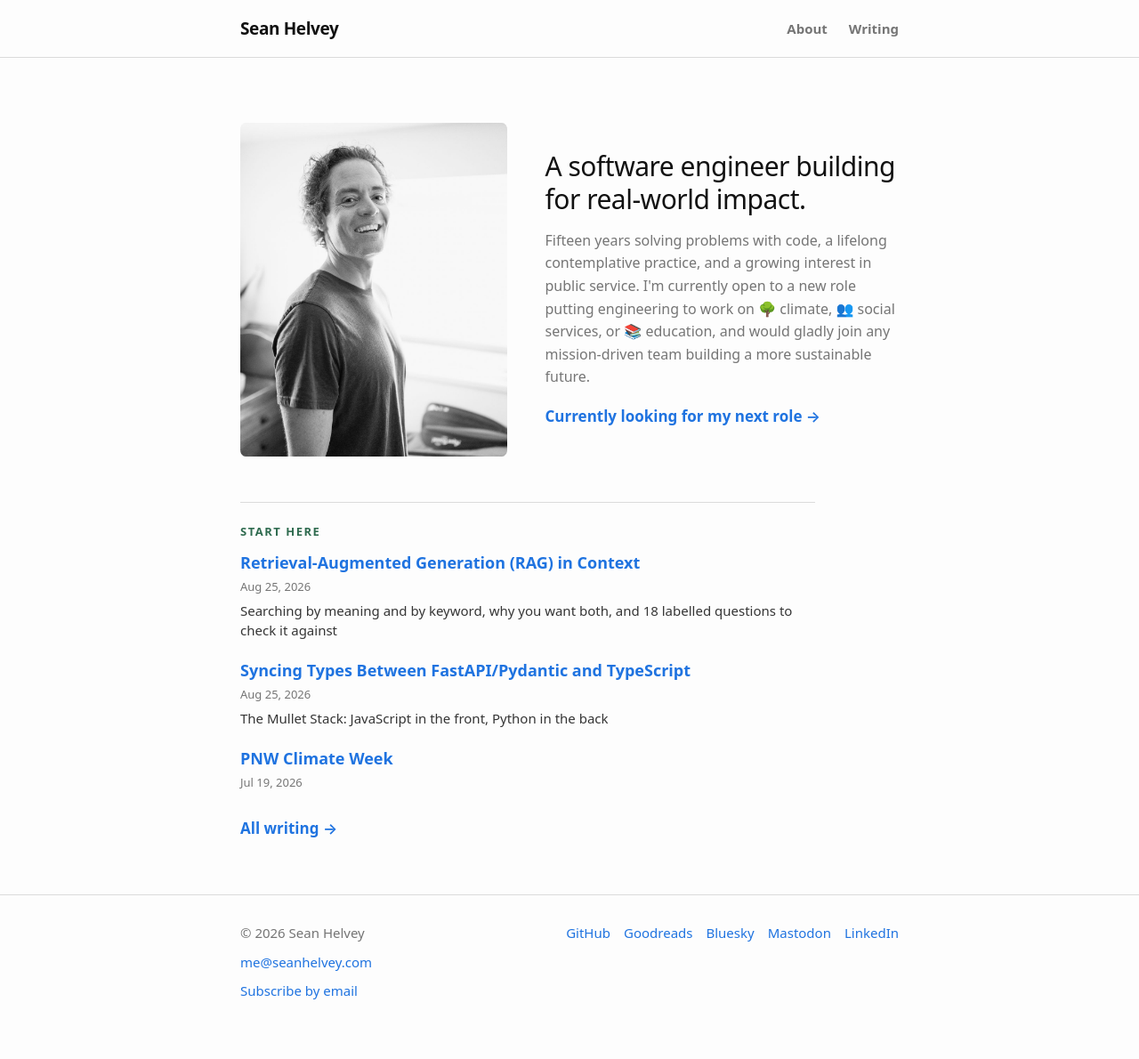
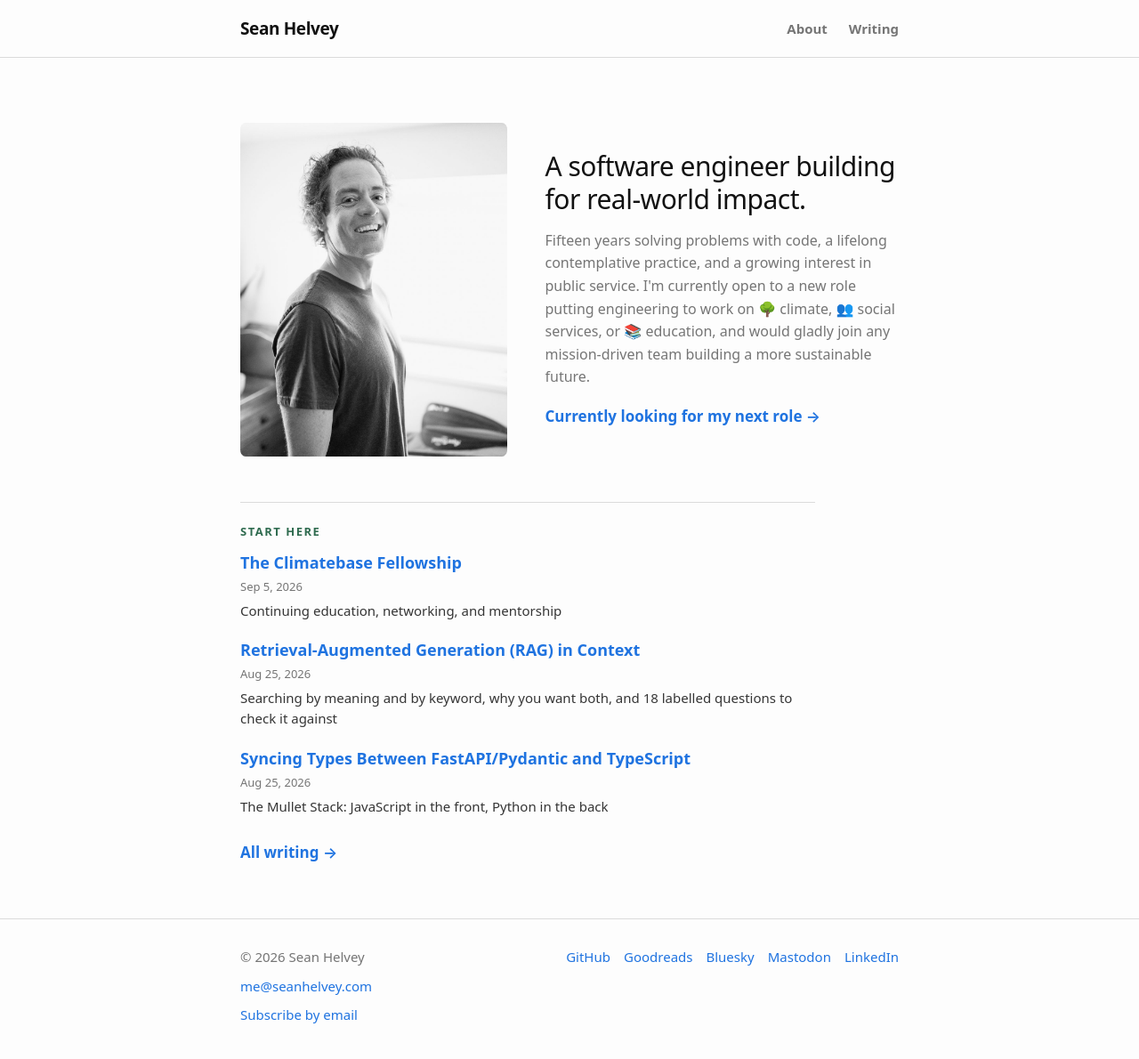
Before and after one commit to seanhelvey/seanhelvey.github.io, a Jekyll site: the page built from index.html, in a window 1280 px wide. Shown: the whole page at 89% size. Built offline with Jekyll 4.4.1, drawn with Linux system fonts in a browser that asks for light colours; before the commit the page ends 1163 px from its top, so only the background shows below that.

Commit message:
Fellowship and plastic posts.

```diff
--- a/_data/featured.yml
+++ b/_data/featured.yml
@@ -7,10 +7,8 @@
 # `blurb` is optional. Left out, the post's own subtitle is used instead, and a
 # post with neither shows just its title and date.
 
+- url: /climatebase-fellowship/
+
 - url: /rag-in-context/
 
 - url: /the-mullet-stack/
-
-# No subtitle on this one, so it needs a blurb here or it will show bare.
-- url: /pnw-climate-week/
-  blurb:
--- a/css/main.scss
+++ b/css/main.scss
@@ -67,6 +67,13 @@
   @include media-query($on-palm) {
     grid-template-columns: 1fr;
   }
+}
+
+// Figures take the full column by design (see the reading-measure note below).
+// This opts one back into the 38em text measure so it shares both edges with
+// the prose instead of overhanging it on the right.
+.sean-blog-gallery.in-measure {
+  max-width: 38em;
 }
 
 // One image per row, for artwork worth seeing at full column width.
@@ -345,6 +352,30 @@
   .sean-blog-gallery figcaption {
     font-size: 14px;
   }
+
+  // The mat above is for diagrams, which arrive on their own paper colour. A
+  // photograph brings its own edges and subject, so it wants neither that nor
+  // the gallery's 4:3 crop. It also needs the reading measure: text and the
+  // hand-off button are capped at 38em while galleries keep the full column,
+  // so a photo's hard edge would overhang them on the right.
+  .sean-blog-gallery.is-photo {
+    img {
+      background-color: transparent;
+      border: 0;
+      padding: 0;
+      aspect-ratio: auto;
+      object-fit: contain;
+    }
+  }
+
+  // .field-notes centres a 480px box in the 740px column, so it starts ~130px
+  // in while the text starts at 0. Everything else here shares the 38em
+  // measure, so let the callout share it too.
+  .field-notes {
+    max-width: 38em;
+    margin-left: 0;
+    margin-right: 0;
+  }
 }
 
 // The hand-off, and the whole reason the post exists. Full width and loud,
@@ -374,7 +405,9 @@
   .aside {
     display: block;
     margin-top: 0.8em;
-    font-size: 14px;
+    // 14px sat well below the 17px body and read as fine print, which buried
+    // the source link the line exists to carry.
+    font-size: 16px;
     text-align: center;
     color: var(--strong-muted);
   }
```
Also changed, not shown: _posts/2026-09-05-climatebase-fellowship.md (added, +27 -0 lines), _posts/2026-09-05-secondhand-plastic.md (added, +27 -0 lines), assets/images/seanhelvey/2026/SecondhandPlasticBrowse.png (added), assets/images/seanhelvey/2026/SecondhandPlasticContainers.jpg (added).
